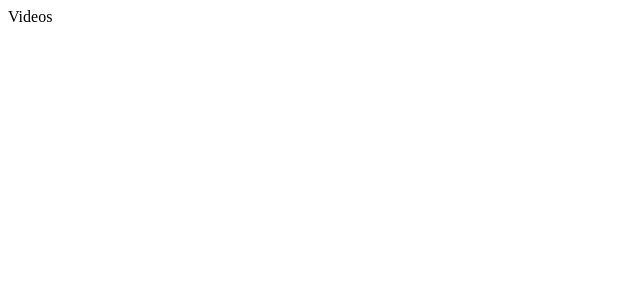
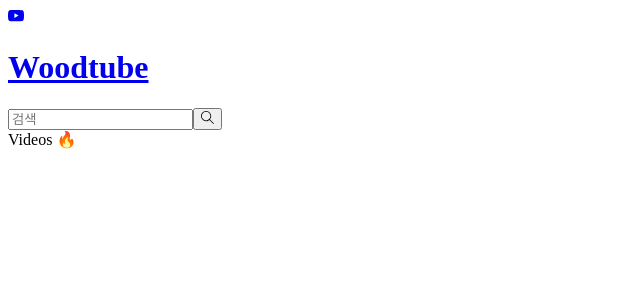
Before and after one commit to Stilllee/woodtube, a React (Create React App) app: page / in a window 1280 px wide. Shown: the top 300 px of the page, without its empty margins (0-640 px from the left). Built offline with nearby package versions, Linux system fonts and the light colour scheme.

Commit message:
✨ 검색 헤더 기능

```diff
--- a/src/App.js
+++ b/src/App.js
@@ -1,9 +1,11 @@
 import React from "react";
 import { Outlet } from "react-router-dom";
+import SearchHeader from "./Components/SearchHeader";
 
 export default function App() {
   return (
     <>
+      <SearchHeader />
       <Outlet />
     </>
   );
--- /dev/null
+++ b/src/Components/SearchHeader.jsx
@@ -0,0 +1,36 @@
+import React, { useEffect, useState } from "react";
+import { BsYoutube } from "react-icons/bs";
+import { TfiSearch } from "react-icons/tfi";
+import { Link, useNavigate, useParams } from "react-router-dom";
+
+export default function SearchHeader() {
+  const { keyword } = useParams();
+  const navigate = useNavigate();
+  const [text, setText] = useState("");
+  const handleSubmit = (e) => {
+    e.preventDefault();
+    navigate(`/videos/${text}`);
+  };
+
+  useEffect(() => setText(keyword || ""), [keyword]);
+
+  return (
+    <header>
+      <Link to="/">
+        <BsYoutube />
+        <h1>Woodtube</h1>
+      </Link>
+      <form onSubmit={handleSubmit}>
+        <input
+          type="text"
+          placeholder="검색"
+          value={text}
+          onChange={(e) => setText(e.target.value)}
+        />
+        <button>
+          <TfiSearch />
+        </button>
+      </form>
+    </header>
+  );
+}
--- a/src/pages/Videos.jsx
+++ b/src/pages/Videos.jsx
@@ -1,5 +1,7 @@
 import React from "react";
+import { useParams } from "react-router-dom";
 
 export default function Videos() {
-  return <div>Videos</div>;
+  const { keyword } = useParams();
+  return <div>Videos {keyword ? `🔍${keyword}` : "🔥"}</div>;
 }
```
